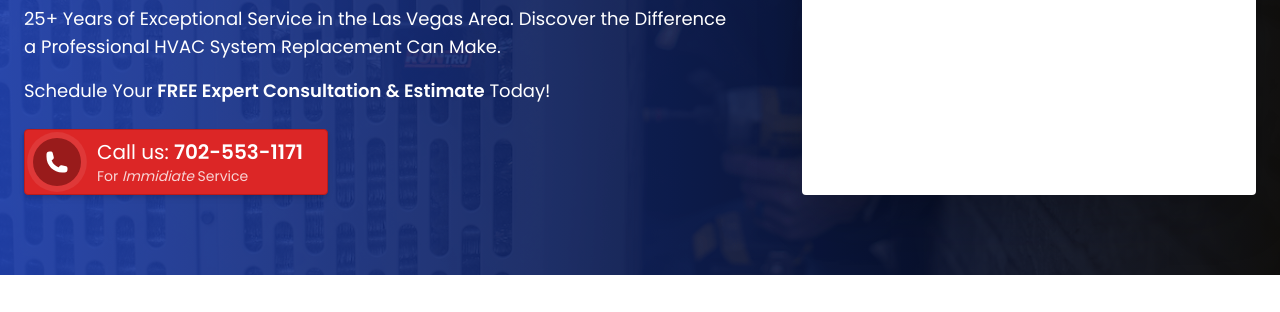
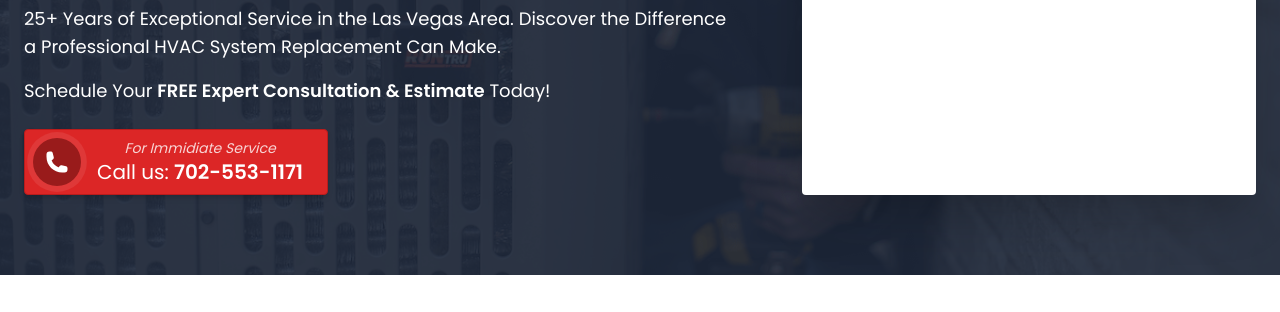
Before and after one commit to aguynamedirvin/Active-Plumbing-and-Air, a website: page html/get-cool-air-general-2.html in a window 1280 px wide. Shown: the part 459-771 px from the top of the page. Drawn offline with nearby package versions, Linux system fonts and the light colour scheme; files that its build step writes are made by us from their sources; files whose address does not match are found by name.

Commit message:
Update get-cool-air-general-2.html

```diff
--- a/html/get-cool-air-general-2.html
+++ b/html/get-cool-air-general-2.html
@@ -110,7 +110,7 @@
 
         <a href="tel:+17025531171" class="ml-auto italic text-right shrink-0">
             <div class="text-sm text-gray-800 md:text-base">Area Wide <span class="text-green-600">Live</span> Hotline</div>
-            <div class="flex items-center justify-end gap-2 text-xl font-semibold md:gap-3 md:text-3xl">
+            <div class="flex items-center justify-end gap-2 text-2xl font-semibold md:gap-3 md:text-3xl">
                 <svg class="w-5 md:w-6" xmlns="http://www.w3.org/2000/svg" viewBox="0 0 24 24" fill="currentColor">
                     <path fill-rule="evenodd" d="M1.5 4.5a3 3 0 013-3h1.372c.86 0 1.61.586 1.819 1.42l1.105 4.423a1.875 1.875 0 01-.694 1.955l-1.293.97c-.135.101-.164.249-.126.352a11.285 11.285 0 006.697 6.697c.103.038.25.009.352-.126l.97-1.293a1.875 1.875 0 011.955-.694l4.423 1.105c.834.209 1.42.959 1.42 1.82V19.5a3 3 0 01-3 3h-2.25C8.552 22.5 1.5 15.448 1.5 6.75V4.5z" clip-rule="evenodd" />
                 </svg>
@@ -130,7 +130,7 @@
 <section class=" bg-[url('../images/trane-technician-servicing-compressor.png')] bg-cover bg-center relative">
 
     <!-- Background Overlay for Table & Desktop -->
-    <div class="absolute block w-full h-full bg-blue-800 bg-gradient-to-r from-blue-800 to-black opacity-90"></div>
+    <div class="absolute block w-full h-full bg-slate-800 opacity-90"></div>
 
     <div class="hidden bg-[url('../images/trane-technician-servicing-compressor.png')] bg-cover bg-center h-[180px]"></div>
 
@@ -156,9 +156,9 @@
                             <path fill-rule="evenodd" d="M1.5 4.5a3 3 0 013-3h1.372c.86 0 1.61.586 1.819 1.42l1.105 4.423a1.875 1.875 0 01-.694 1.955l-1.293.97c-.135.101-.164.249-.126.352a11.285 11.285 0 006.697 6.697c.103.038.25.009.352-.126l.97-1.293a1.875 1.875 0 011.955-.694l4.423 1.105c.834.209 1.42.959 1.42 1.82V19.5a3 3 0 01-3 3h-2.25C8.552 22.5 1.5 15.448 1.5 6.75V4.5z" clip-rule="evenodd" />
                         </svg>
                     </div>
-                    <div>
+                    <div class="flex-1 text-center">
+                        <div class="text-sm italic opacity-80">For Immidiate Service</div>
                         <div class="text-xl">Call us: <span class="font-semibold">702-553-1171</span></div>
-                        <div class="text-sm opacity-80">For <i>Immidiate</i> Service</div>
                     </div>
                 </a>
 
```
